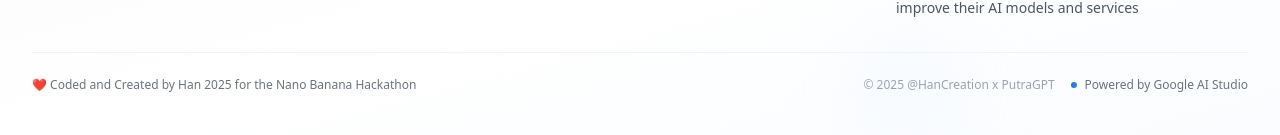
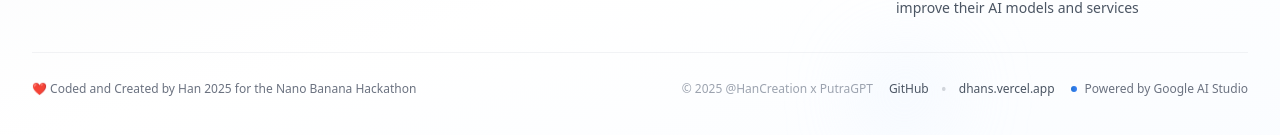
Before and after one commit to HanCreation/Look-Sharp, a Next.js app: page /browse in a window 1280 px wide. Shown: the part 781-916 px from the top of the page. Built offline with nearby package versions, Linux system fonts and the light colour scheme; no server answers; the database is empty.

Commit message:
feat: add websites link

```diff
--- a/app/components/Footer.tsx
+++ b/app/components/Footer.tsx
@@ -107,8 +107,29 @@
         <div className="mt-8 pt-6 border-t border-gray-200/50">
           <div className="flex flex-col md:flex-row justify-between items-center gap-4">
             <p className="text-xs text-gray-500">❤️ Coded and Created by Han 2025 for the Nano Banana Hackathon</p>
-            <div className="flex items-center gap-4">
+            <div className="flex items-center flex-wrap gap-4">
               <span className="text-xs text-gray-400">© 2025 @HanCreation x PutraGPT</span>
+              <div className="flex items-center gap-3">
+                <a
+                  href="https://github.com/HanCreation"
+                  target="_blank"
+                  rel="noopener noreferrer"
+                  className="text-xs text-gray-600 hover:text-brand transition-colors"
+                  aria-label="HanCreation on GitHub"
+                >
+                  GitHub
+                </a>
+                <span className="text-gray-300">•</span>
+                <a
+                  href="https://dhans.vercel.app"
+                  target="_blank"
+                  rel="noopener noreferrer"
+                  className="text-xs text-gray-600 hover:text-brand transition-colors"
+                  aria-label="Han's website"
+                >
+                  dhans.vercel.app
+                </a>
+              </div>
               <div className="flex items-center gap-2">
                 <div className="w-1.5 h-1.5 rounded-full bg-gradient-to-r from-brand to-blue-500"></div>
                 <span className="text-xs text-gray-500">Powered by Google AI Studio</span>
```
